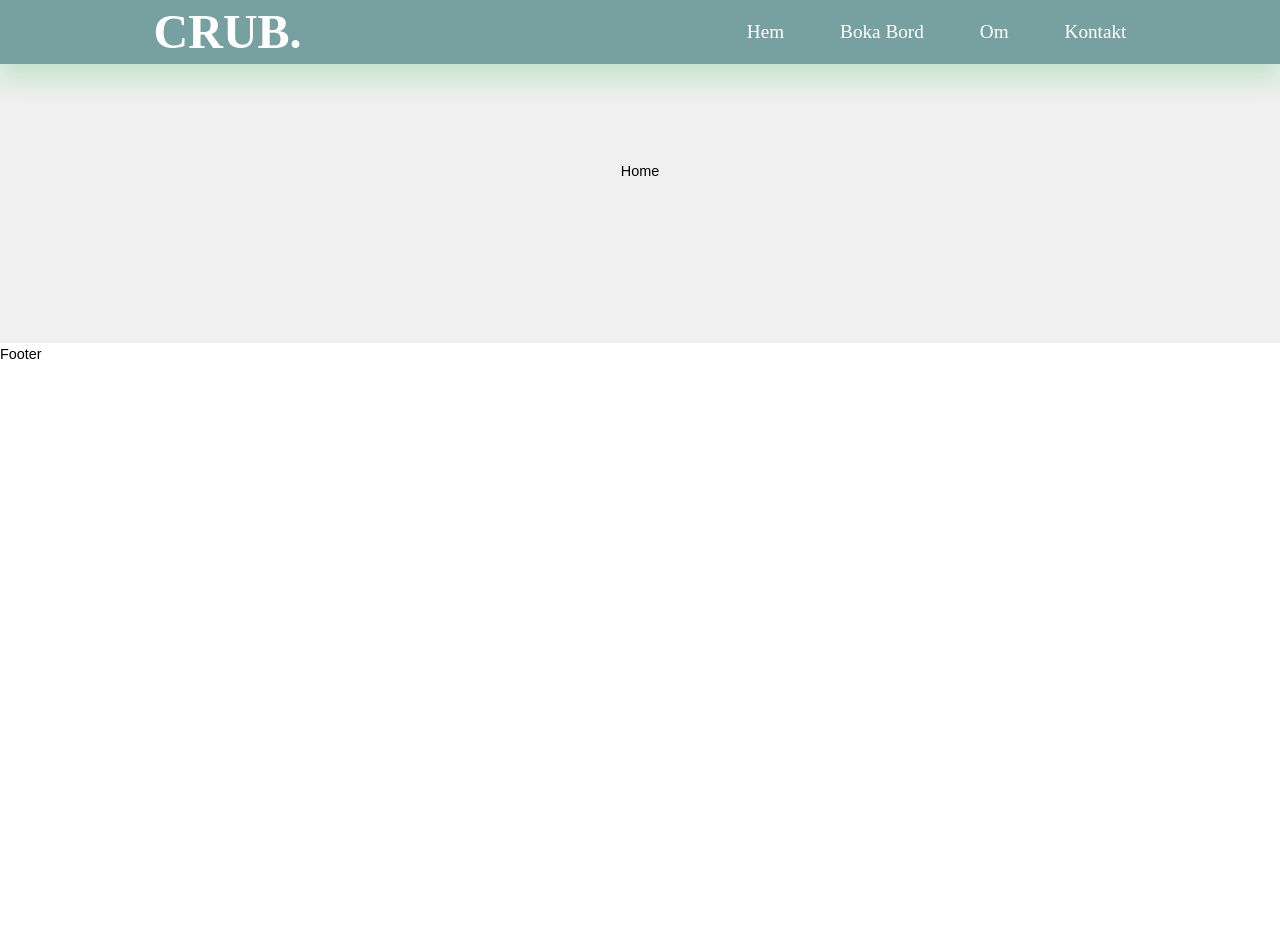
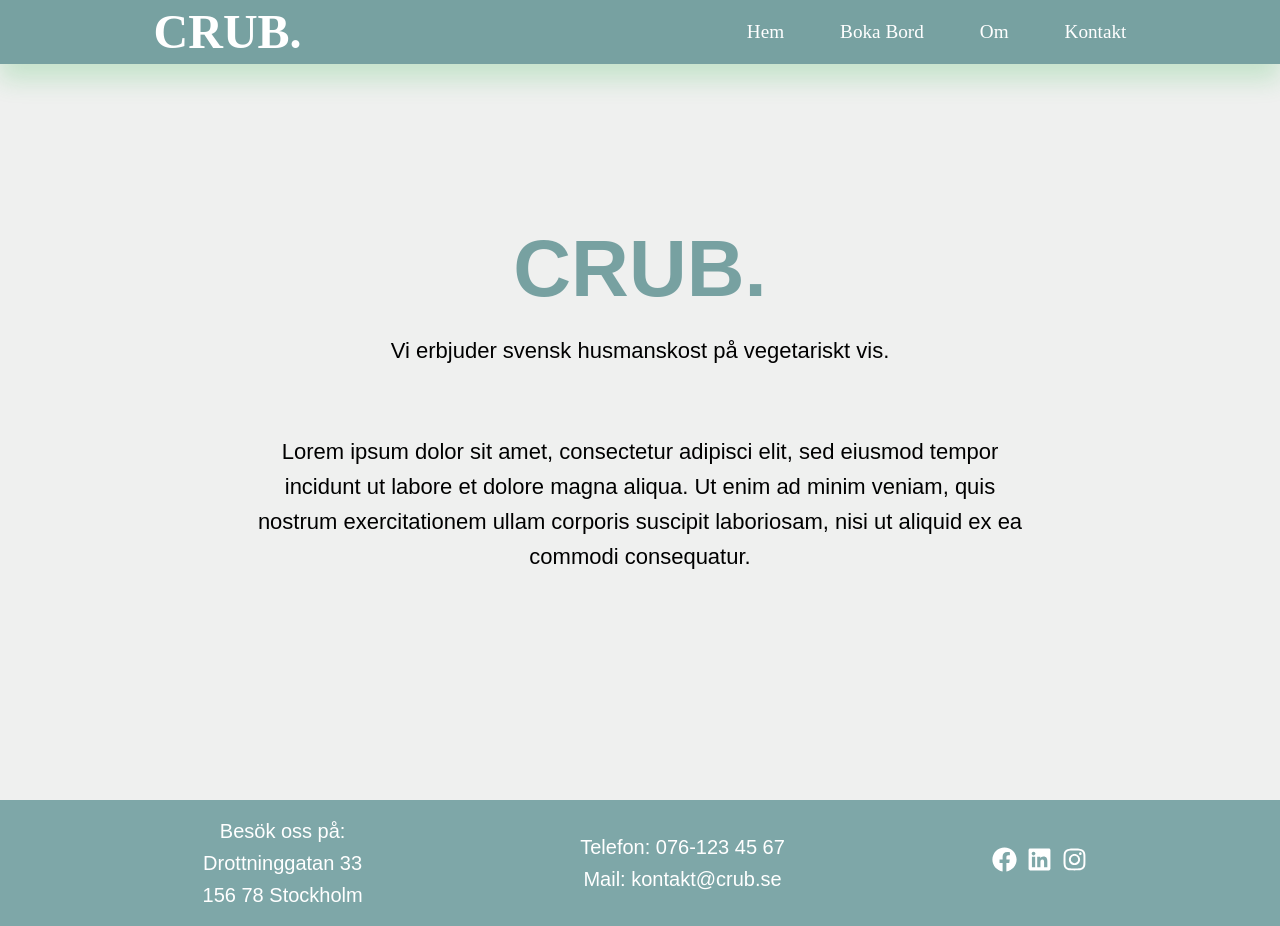
Before and after one commit to Sahra-Bile/CRUB-Restaurant-, a React (Create React App) app: page / in a window 1280 px wide. Before the commit the page ends 800 px from the top, so only its background shows below. Built offline with nearby package versions, Linux system fonts and the light colour scheme; a web font is replaced by a local one.

Commit message:
Home and footersection done

```diff
--- a/src/components/section/footer/Footer.tsx
+++ b/src/components/section/footer/Footer.tsx
@@ -1,5 +1,34 @@
-import React from 'react'
+import React from "react";
+import "./footer.scss";
+import { FaFacebook, FaInstagram, FaLinkedin } from "react-icons/fa";
 
 export const Footer = () => {
-  return <div>Footer</div>
-}
+  return (
+    <div className="footer">
+      <div className="footer__container">
+        <ul className="footer__container__sectioning">
+          <li className="footer__container__list">Besök oss på:</li>
+          <li className="footer__container__list">Drottninggatan 33 </li>
+          <li className="footer__container__list">156 78 Stockholm</li>
+        </ul>
+        <ul className="footer__container__sectioning">
+          <li className="footer__container__list">Telefon: 076-123 45 67</li>
+          <li className="footer__container__list mail">
+            Mail: kontakt@crub.se
+          </li>
+        </ul>
+        <ul className="footer__container__column">
+          <li className="footer__container__column__icon">
+            <FaFacebook />
+          </li>
+          <li className="footer__container__column__icon">
+            <FaLinkedin />
+          </li>
+          <li className="footer__container__column__icon">
+            <FaInstagram />
+          </li>
+        </ul>
+      </div>
+    </div>
+  );
+};
--- /dev/null
+++ b/src/components/section/footer/footer.scss
@@ -0,0 +1,52 @@
+@use "../../style/variables.scss" as v;
+@use "../../style/mixins.scss" as m;
+
+.footer {
+  width: 100%;
+
+  background-color: rgba(33, 104, 105, 0.58);
+
+  &__container {
+    display: flex;
+    flex-direction: column;
+    justify-content: center;
+    align-items: center;
+    width: 100%;
+    text-align: center;
+    color: white;
+
+    @include m.tablet {
+      display: flex;
+      flex-direction: row;
+      justify-content: space-evenly;
+    }
+    &__sectioning {
+      margin: 15px;
+    }
+    &__column {
+      display: flex;
+      flex-direction: column;
+
+      @include m.tablet {
+        flex-direction: row;
+      }
+
+      &__icon {
+        font-size: 25px;
+        cursor: pointer;
+        margin: 5px;
+      }
+      &__icon:hover {
+        transform: translateY(-0.5rem);
+      }
+    }
+
+    &__list {
+      font-size: 20px;
+    }
+  }
+}
+
+.mail:hover {
+  cursor: pointer;
+}
--- a/src/components/section/home/Home.tsx
+++ b/src/components/section/home/Home.tsx
@@ -1,9 +1,23 @@
-import React from 'react'
+import React from "react";
+import "./home.scss";
 
 export const Home = () => {
   return (
-    <section id="contact">
-      <div>Home</div>
+    <section className="home" id="home">
+      <div className="home__container">
+        <h1 className="home__container__header">CRUB.</h1>
+        <p className="home__container__info">
+          Vi erbjuder svensk husmanskost på vegetariskt vis.
+        </p>
+      </div>
+      <div className="home__presentationContainer">
+        <p className="home__presentationContainer__info">
+          Lorem ipsum dolor sit amet, consectetur adipisci elit, sed eiusmod
+          tempor incidunt ut labore et dolore magna aliqua. Ut enim ad minim
+          veniam, quis nostrum exercitationem ullam corporis suscipit
+          laboriosam, nisi ut aliquid ex ea commodi consequatur.
+        </p>
+      </div>
     </section>
-  )
-}
+  );
+};
--- /dev/null
+++ b/src/components/section/home/home.scss
@@ -0,0 +1,32 @@
+@use "../../style/variables.scss" as v;
+@use "../../style/mixins.scss" as m;
+
+.home {
+  height: 100vh;
+  display: flex;
+  flex-direction: column;
+  justify-content: space-evenly;
+  font-size: 22px;
+  width: 100%;
+
+  &__container {
+    &__header {
+      font-family: v.$first_page_font;
+      margin-bottom: 20px;
+      color: rgba(33, 104, 105, 0.58);
+      font-size: 80px;
+    }
+
+    &__info {
+    }
+  }
+
+  &__presentationContainer {
+    @include m.tablet {
+      margin-left: 20%;
+      margin-right: 20%;
+    }
+    &__info {
+    }
+  }
+}
```
